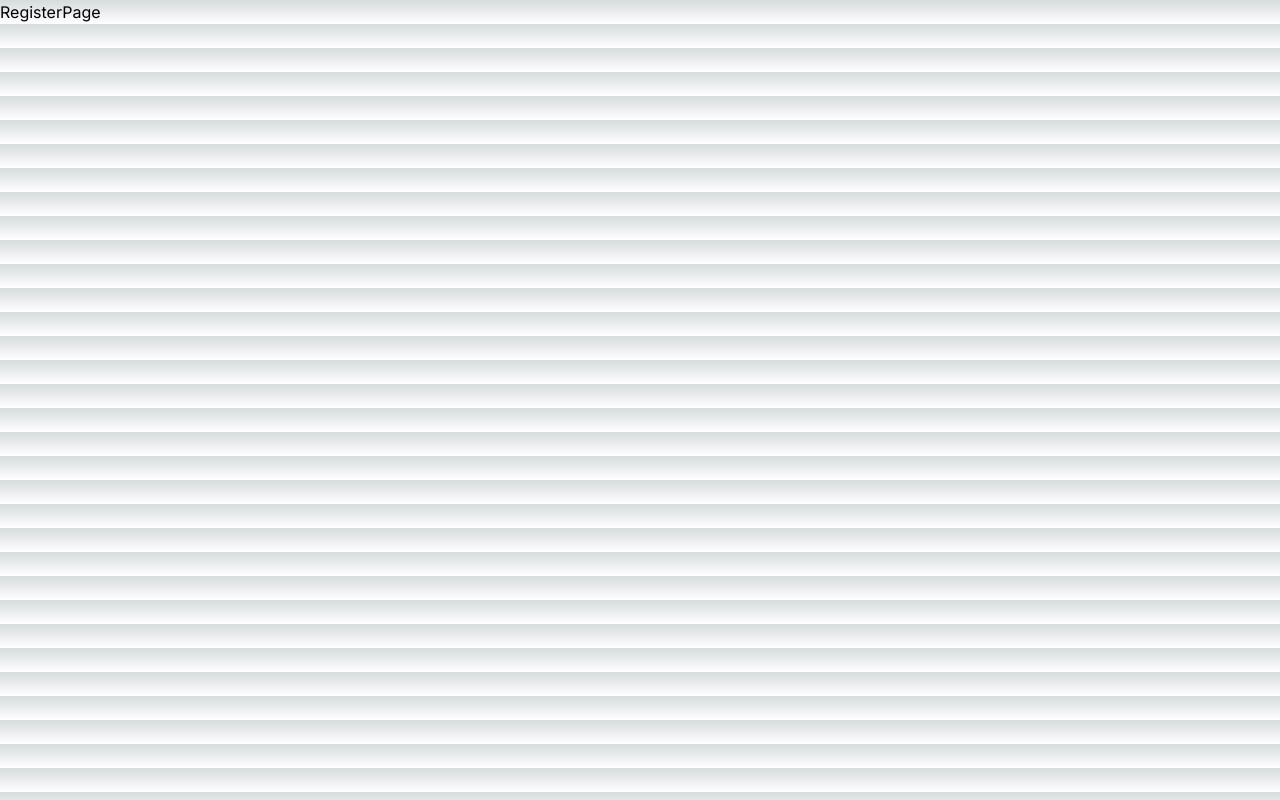
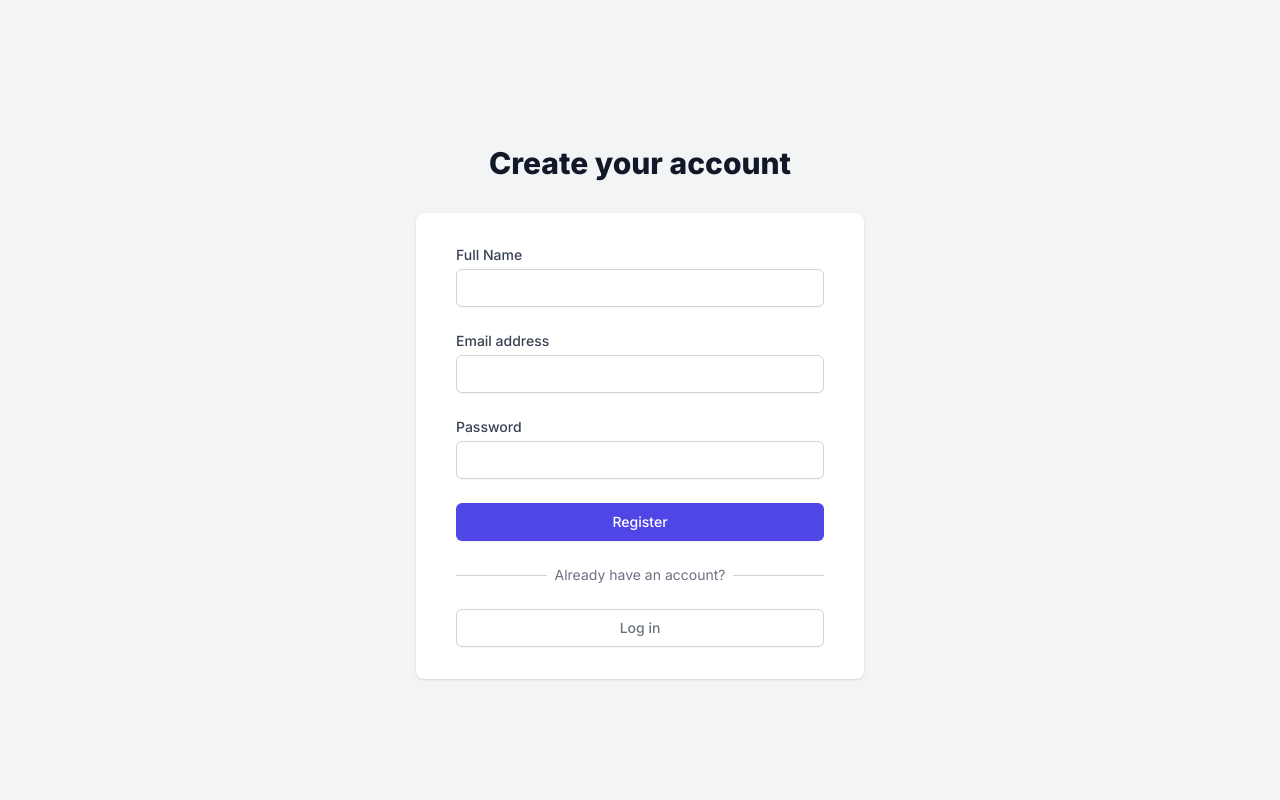
Before and after one commit to Shujaulislam/flashcard, a Next.js app: page /register in a window 1280 px wide. Built offline with nearby package versions, Linux system fonts and the light colour scheme.

Commit message:
auth pages designed

```diff
--- a/src/app/(auth)/forgot-password/page.jsx
+++ b/src/app/(auth)/forgot-password/page.jsx
@@ -1,7 +1,68 @@
-const ForgotPage = () => {
+import Link from 'next/link';
+
+const ForgotPasswordPage = () => {
     return (
-        <div>ForgotPage</div>
-    )
-}
+        <div className="min-h-screen bg-gray-100 flex flex-col justify-center py-12 sm:px-6 lg:px-8">
+            <div className="sm:mx-auto sm:w-full sm:max-w-md">
+                <h2 className="mt-6 text-center text-3xl font-extrabold text-gray-900">
+                    Forgot your password?
+                </h2>
+                <p className="mt-2 text-center text-sm text-gray-600">
+                    Enter your email address and we'll send you a link to reset your password.
+                </p>
+            </div>
 
-export default ForgotPage
+            <div className="mt-8 sm:mx-auto sm:w-full sm:max-w-md">
+                <div className="bg-white py-8 px-4 shadow sm:rounded-lg sm:px-10">
+                    <form className="space-y-6" action="#" method="POST">
+                        <div>
+                            <label htmlFor="email" className="block text-sm font-medium text-gray-700">
+                                Email address
+                            </label>
+                            <div className="mt-1">
+                                <input
+                                    id="email"
+                                    name="email"
+                                    type="email"
+                                    autoComplete="email"
+                                    required
+                                    className="appearance-none block w-full px-3 py-2 border border-gray-300 rounded-md shadow-sm placeholder-gray-400 focus:outline-none focus:ring-indigo-500 focus:border-indigo-500 sm:text-sm"
+                                />
+                            </div>
+                        </div>
+
+                        <div>
+                            <button
+                                type="submit"
+                                className="w-full flex justify-center py-2 px-4 border border-transparent rounded-md shadow-sm text-sm font-medium text-white bg-indigo-600 hover:bg-indigo-700 focus:outline-none focus:ring-2 focus:ring-offset-2 focus:ring-indigo-500"
+                            >
+                                Send reset link
+                            </button>
+                        </div>
+                    </form>
+
+                    <div className="mt-6">
+                        <div className="relative">
+                            <div className="absolute inset-0 flex items-center">
+                                <div className="w-full border-t border-gray-300" />
+                            </div>
+                            <div className="relative flex justify-center text-sm">
+                                <span className="px-2 bg-white text-gray-500">
+                                    Or
+                                </span>
+                            </div>
+                        </div>
+
+                        <div className="mt-6">
+                            <Link href="/login" className="w-full inline-flex justify-center py-2 px-4 border border-gray-300 rounded-md shadow-sm bg-white text-sm font-medium text-gray-500 hover:bg-gray-50">
+                                Back to login
+                            </Link>
+                        </div>
+                    </div>
+                </div>
+            </div>
+        </div>
+    );
+};
+
+export default ForgotPasswordPage;
--- a/src/app/(auth)/login/page.jsx
+++ b/src/app/(auth)/login/page.jsx
@@ -61,13 +61,15 @@ const LoginPage = () => {
                             </div>
                             <div className="relative flex justify-center text-sm">
                                 <span className="px-2 bg-white text-gray-500">
-                                    Or continue with
+                                    Or
                                 </span>
                             </div>
                         </div>
 
-                        <div className="mt-6 grid grid-cols-3 gap-3">
-                            {/* Add social login buttons here if needed */}
+                        <div className="mt-6">
+                            <Link href="/forgot-password" className="w-full inline-flex justify-center py-2 px-4 border border-gray-300 rounded-md shadow-sm bg-white text-sm font-medium text-gray-500 hover:bg-gray-50">
+                                Forgot Password?
+                            </Link>
                         </div>
                     </div>
                 </div>
--- a/src/app/(auth)/register/page.jsx
+++ b/src/app/(auth)/register/page.jsx
@@ -1,7 +1,97 @@
+import Link from 'next/link';
+
 const RegisterPage = () => {
     return (
-        <div>RegisterPage</div>
-    )
-}
+        <div className="min-h-screen bg-gray-100 flex flex-col justify-center py-12 sm:px-6 lg:px-8">
+            <div className="sm:mx-auto sm:w-full sm:max-w-md">
+                <h2 className="mt-6 text-center text-3xl font-extrabold text-gray-900">
+                    Create your account
+                </h2>
+            </div>
 
-export default RegisterPage
+            <div className="mt-8 sm:mx-auto sm:w-full sm:max-w-md">
+                <div className="bg-white py-8 px-4 shadow sm:rounded-lg sm:px-10">
+                    <form className="space-y-6" action="#" method="POST">
+                        <div>
+                            <label htmlFor="name" className="block text-sm font-medium text-gray-700">
+                                Full Name
+                            </label>
+                            <div className="mt-1">
+                                <input
+                                    id="name"
+                                    name="name"
+                                    type="text"
+                                    autoComplete="name"
+                                    required
+                                    className="appearance-none block w-full px-3 py-2 border border-gray-300 rounded-md shadow-sm placeholder-gray-400 focus:outline-none focus:ring-indigo-500 focus:border-indigo-500 sm:text-sm"
+                                />
+                            </div>
+                        </div>
+
+                        <div>
+                            <label htmlFor="email" className="block text-sm font-medium text-gray-700">
+                                Email address
+                            </label>
+                            <div className="mt-1">
+                                <input
+                                    id="email"
+                                    name="email"
+                                    type="email"
+                                    autoComplete="email"
+                                    required
+                                    className="appearance-none block w-full px-3 py-2 border border-gray-300 rounded-md shadow-sm placeholder-gray-400 focus:outline-none focus:ring-indigo-500 focus:border-indigo-500 sm:text-sm"
+                                />
+                            </div>
+                        </div>
+
+                        <div>
+                            <label htmlFor="password" className="block text-sm font-medium text-gray-700">
+                                Password
+                            </label>
+                            <div className="mt-1">
+                                <input
+                                    id="password"
+                                    name="password"
+                                    type="password"
+                                    autoComplete="new-password"
+                                    required
+                                    className="appearance-none block w-full px-3 py-2 border border-gray-300 rounded-md shadow-sm placeholder-gray-400 focus:outline-none focus:ring-indigo-500 focus:border-indigo-500 sm:text-sm"
+                                />
+                            </div>
+                        </div>
+
+                        <div>
+                            <button
+                                type="submit"
+                                className="w-full flex justify-center py-2 px-4 border border-transparent rounded-md shadow-sm text-sm font-medium text-white bg-indigo-600 hover:bg-indigo-700 focus:outline-none focus:ring-2 focus:ring-offset-2 focus:ring-indigo-500"
+                            >
+                                Register
+                            </button>
+                        </div>
+                    </form>
+
+                    <div className="mt-6">
+                        <div className="relative">
+                            <div className="absolute inset-0 flex items-center">
+                                <div className="w-full border-t border-gray-300" />
+                            </div>
+                            <div className="relative flex justify-center text-sm">
+                                <span className="px-2 bg-white text-gray-500">
+                                    Already have an account?
+                                </span>
+                            </div>
+                        </div>
+
+                        <div className="mt-6">
+                            <Link href="/login" className="w-full inline-flex justify-center py-2 px-4 border border-gray-300 rounded-md shadow-sm bg-white text-sm font-medium text-gray-500 hover:bg-gray-50">
+                                Log in
+                            </Link>
+                        </div>
+                    </div>
+                </div>
+            </div>
+        </div>
+    );
+};
+
+export default RegisterPage;
```
